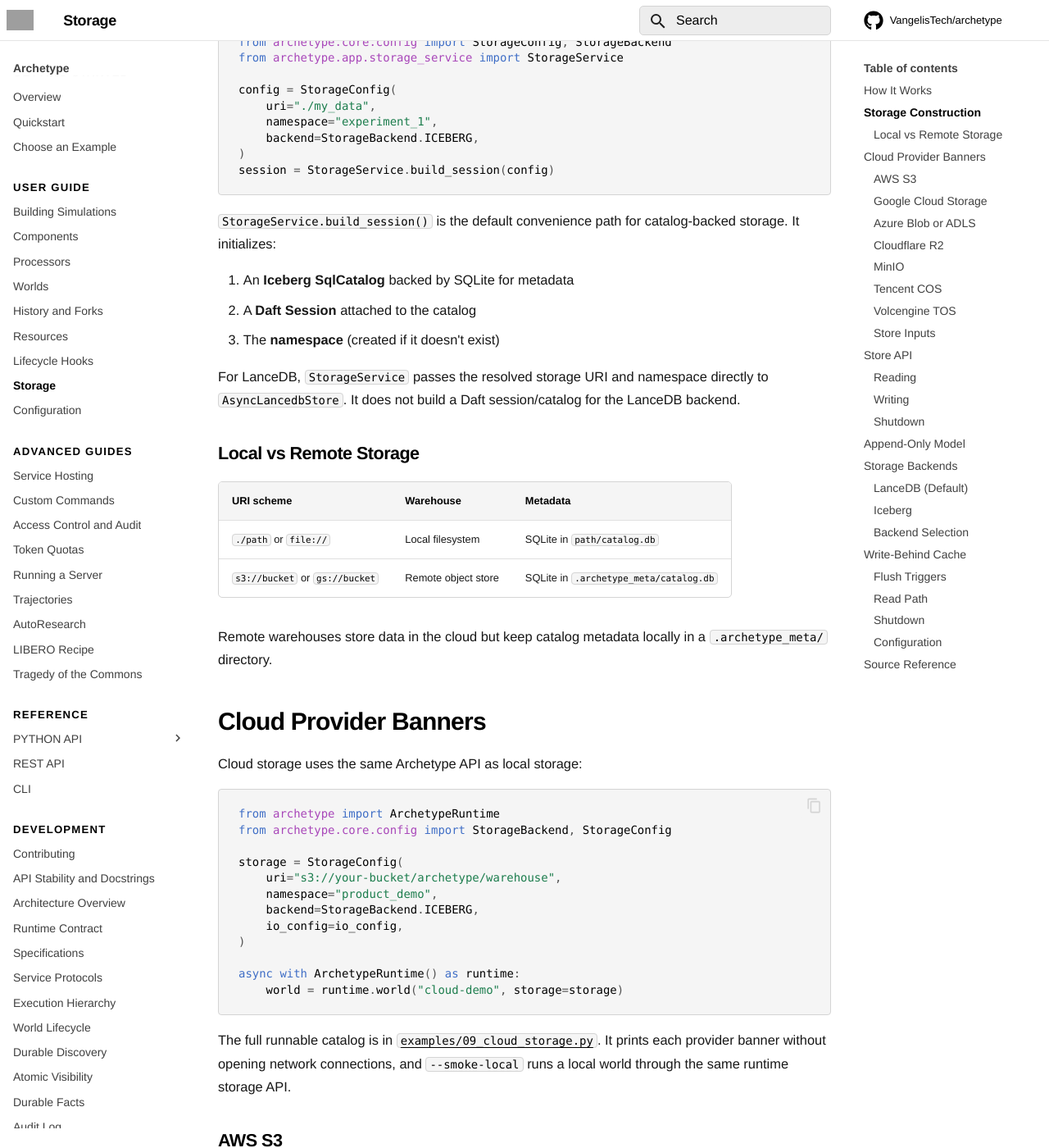
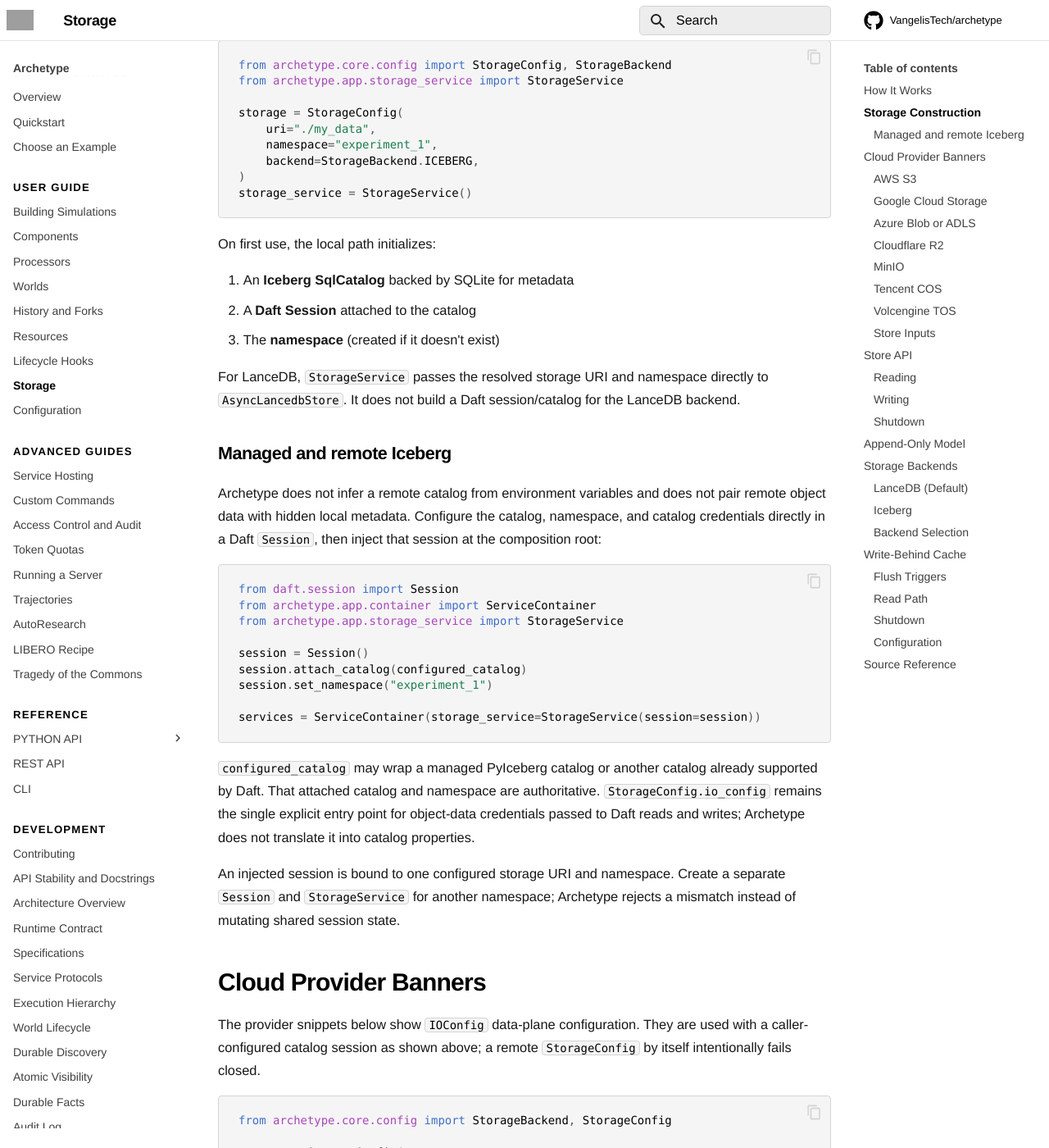
Before and after one commit to VangelisTech/archetype, an MkDocs documentation site: the page built from docs/guide/stores.md, in a window 1280 px wide and 1400 px high, scrolled down 773 px. Shown: the whole window at 82% size. Built offline with MkDocs 1.6.1 and Material for MkDocs 9.7.7, drawn with Linux system fonts in a browser that asks for light colours; comment, search, counter and statistics services are not loaded; some of the changed text lies outside the part shown; grey boxes are pictures that could not be loaded.

Commit message:
refactor(storage): make Daft session the managed catalog boundary

````diff
--- a/docs/guide/stores.md
+++ b/docs/guide/stores.md
@@ -16,22 +16,22 @@ Each archetype signature maps to a single table, named by the archetype's determ
 
 `StorageService` owns the conversion from user-facing `StorageConfig` into
 backend-native core store inputs. The core stores do not interpret
-`StorageConfig` themselves.
+`StorageConfig` themselves. Archetype supplies one concrete catalog factory:
+a local Iceberg warehouse with SQLite metadata.
 
 ```python
 from archetype.core.config import StorageConfig, StorageBackend
 from archetype.app.storage_service import StorageService
 
-config = StorageConfig(
+storage = StorageConfig(
     uri="./my_data",
     namespace="experiment_1",
     backend=StorageBackend.ICEBERG,
 )
-session = StorageService.build_session(config)
+storage_service = StorageService()
 ```
 
-`StorageService.build_session()` is the default convenience path for catalog-backed
-storage. It initializes:
+On first use, the local path initializes:
 
 1. An **Iceberg SqlCatalog** backed by SQLite for metadata
 2. A **Daft Session** attached to the catalog
@@ -41,21 +41,42 @@ For LanceDB, `StorageService` passes the resolved storage URI and namespace
 directly to `AsyncLancedbStore`. It does not build a Daft session/catalog for
 the LanceDB backend.
 
-### Local vs Remote Storage
+### Managed and remote Iceberg
 
-| URI scheme | Warehouse | Metadata |
-|------------|-----------|----------|
-| `./path` or `file://` | Local filesystem | SQLite in `path/catalog.db` |
-| `s3://bucket` or `gs://bucket` | Remote object store | SQLite in `.archetype_meta/catalog.db` |
+Archetype does not infer a remote catalog from environment variables and does
+not pair remote object data with hidden local metadata. Configure the catalog,
+namespace, and catalog credentials directly in a Daft `Session`, then inject
+that session at the composition root:
 
-Remote warehouses store data in the cloud but keep catalog metadata locally in a `.archetype_meta/` directory.
+```python
+from daft.session import Session
+from archetype.app.container import ServiceContainer
+from archetype.app.storage_service import StorageService
+
+session = Session()
+session.attach_catalog(configured_catalog)
+session.set_namespace("experiment_1")
+
+services = ServiceContainer(storage_service=StorageService(session=session))
+```
+
+`configured_catalog` may wrap a managed PyIceberg catalog or another catalog
+already supported by Daft. That attached catalog and namespace are
+authoritative. `StorageConfig.io_config` remains the single explicit entry
+point for object-data credentials passed to Daft reads and writes; Archetype
+does not translate it into catalog properties.
+
+An injected session is bound to one configured storage URI and namespace.
+Create a separate `Session` and `StorageService` for another namespace;
+Archetype rejects a mismatch instead of mutating shared session state.
 
 ## Cloud Provider Banners
 
-Cloud storage uses the same Archetype API as local storage:
+The provider snippets below show `IOConfig` data-plane configuration. They are
+used with a caller-configured catalog session as shown above; a remote
+`StorageConfig` by itself intentionally fails closed.
 
 ```python
-from archetype import ArchetypeRuntime
 from archetype.core.config import StorageBackend, StorageConfig
 
 storage = StorageConfig(
@@ -65,8 +86,8 @@ storage = StorageConfig(
     io_config=io_config,
 )
 
-async with ArchetypeRuntime() as runtime:
-    world = runtime.world("cloud-demo", storage=storage)
+# Pass this storage config through the ServiceContainer backed by the
+# preconfigured session above.
 ```
 
 The full runnable catalog is in
@@ -255,28 +276,29 @@ LanceDB stores data in Lance format on the local filesystem. It is the default b
 
 ### Iceberg
 
-The Iceberg backend uses Daft's native Iceberg integration with a SQLite-backed PyIceberg SQL catalog. It writes Parquet files and supports:
+The Iceberg backend uses Daft's native Iceberg integration and writes Parquet
+files. The built-in path uses a local SQLite-backed PyIceberg SQL catalog;
+managed deployments inject their configured Daft session. It supports:
 
-- Cloud object stores (S3, GCS) via `StorageConfig.io_config`, passed explicitly to Daft Iceberg reads/writes
+- Cloud object stores via the injected catalog plus `StorageConfig.io_config`
 - Catalog-level namespace isolation
 - Compatibility with the broader Iceberg ecosystem
 
 ### Backend Selection
 
-`StorageService._create_backend()` checks `storage_config.use_lancedb` (derived from the `backend` enum) to pick the store class. Both are wrapped identically by `AsyncQueryManager` and `AsyncUpdateManager`:
+`create_async_store()` selects the backend enum and then applies the optional
+write-behind cache:
 
 ```text
-StorageService._create_backend(config, cache_config)
+create_async_store(config, session, cache_config)
     |
-    +-- config.use_lancedb? --> StorageService.resolve_location(config)
-    |                         --> AsyncLancedbStore(uri, namespace)
-    +-- else                --> StorageService.build_session(config)
-                              --> AsyncStore(session)
+    +-- LANCEDB --> AsyncLancedbStore(uri, namespace)
+    +-- ICEBERG + supplied session --> AsyncStore(session)
+    +-- ICEBERG + no session --> configure_session(config)
+                                 --> local SQLite catalog
+                                 --> AsyncStore(session)
     |
-    +-- cache_config?     --> AsyncCachedStore(store, cache_config)
-    |
-    +-- AsyncQueryManager(store)
-    +-- AsyncUpdateManager(store)
+    +-- cache_config? --> AsyncCachedStore(store, cache_config)
 ```
 
 ## Write-Behind Cache
````
Also changed, not shown: docs/guide/service-protocols.md (+11 -3 lines), docs/guide/specification.md (+14 -2 lines), src/archetype/app/wiring.md (+4 -2 lines), 8 other files.
